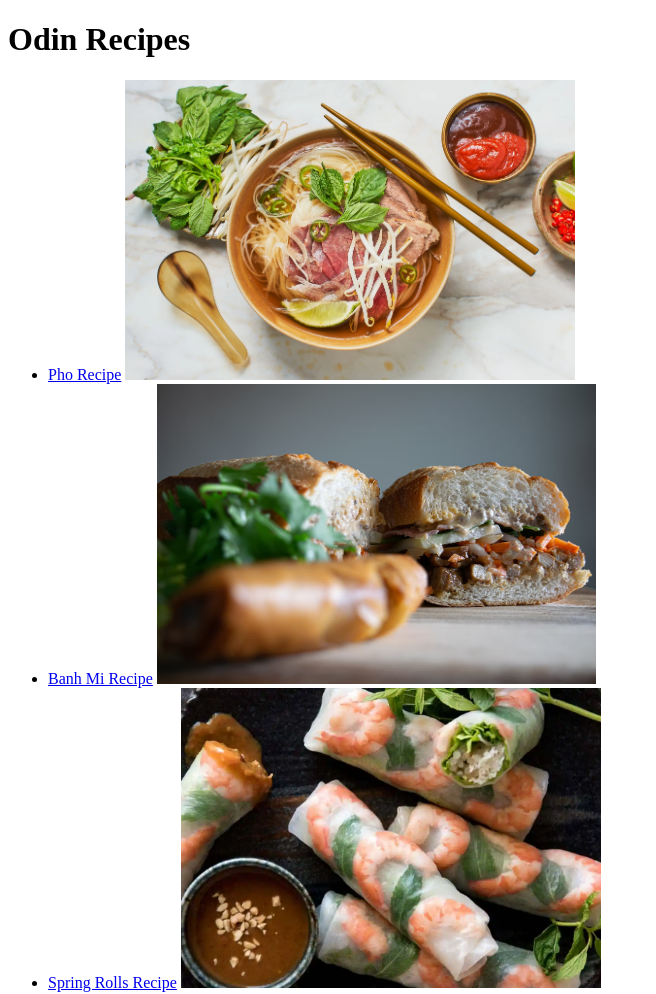
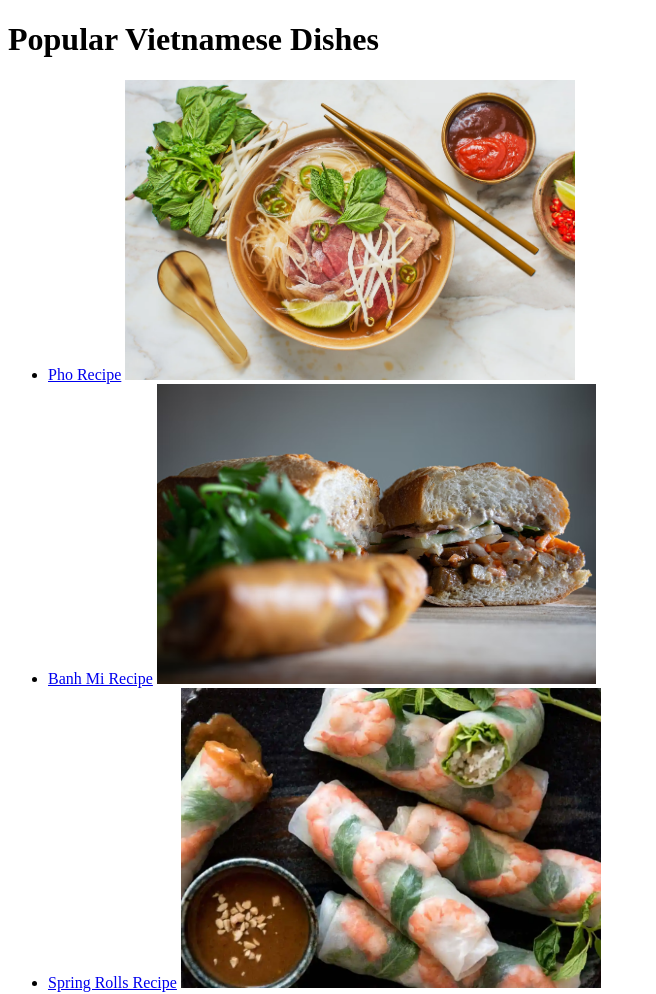
Before and after one commit to mykieunguyen/odin-recipes, a plain HTML site: page index.html in a window 1280 px wide. Shown: the whole page, without its empty margins (0-656 px from the left). Drawn offline with Linux system fonts and the light colour scheme.

Commit message:
Rewrite index title

```diff
--- a/index.html
+++ b/index.html
@@ -2,11 +2,11 @@
 <html lang="en">
   <head>
     <meta charset="UTF-8" />
-    <title>Odin-Recipes</title>
+    <title>Popular Vietnamese Recipes</title>
   </head>
 
   <body>
-    <h1>Odin Recipes</h1>
+    <h1>Popular Vietnamese Dishes</h1>
     <ul>
       <li>
         <a href="recipes/pho.html">Pho Recipe</a>
```
